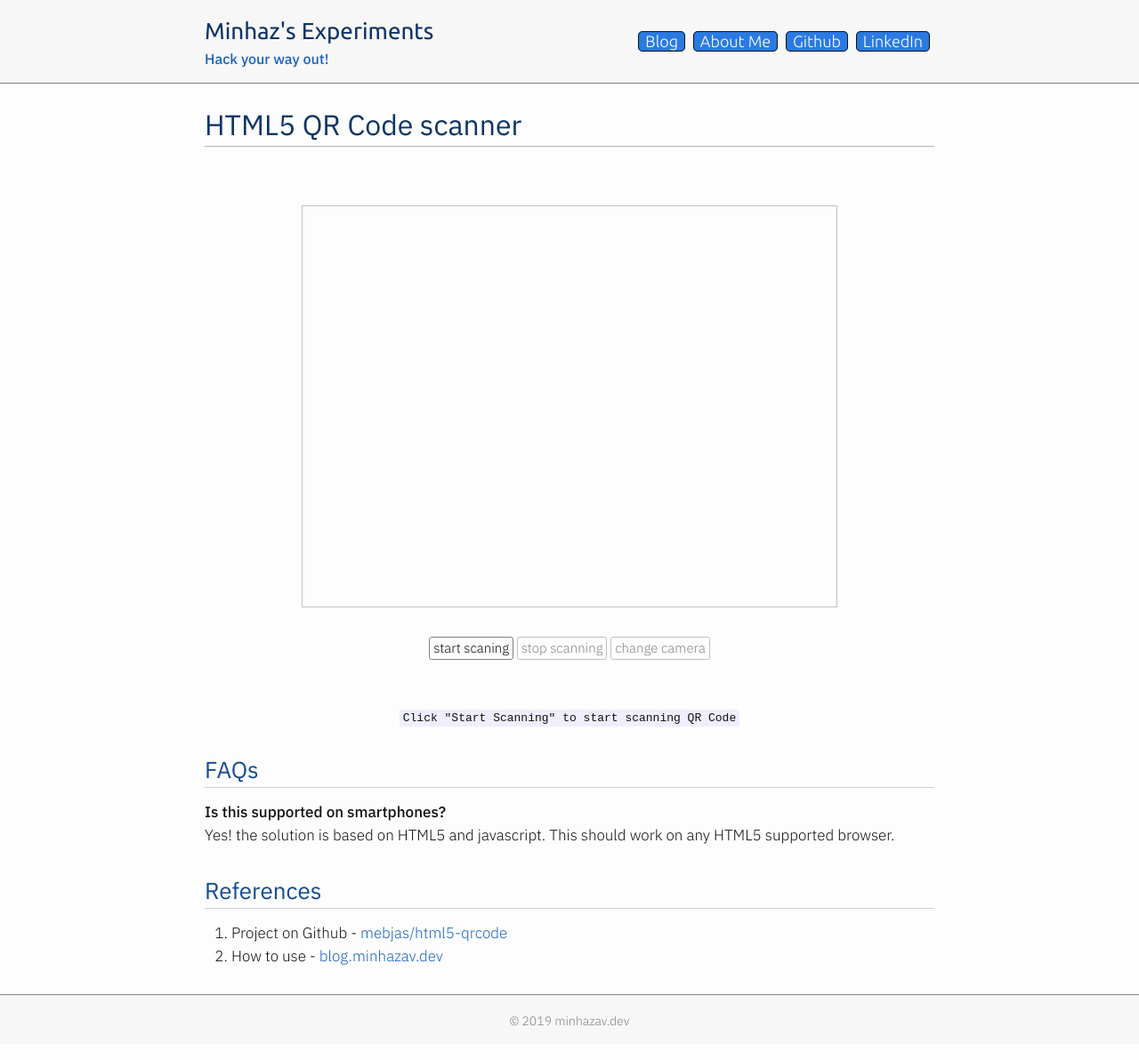
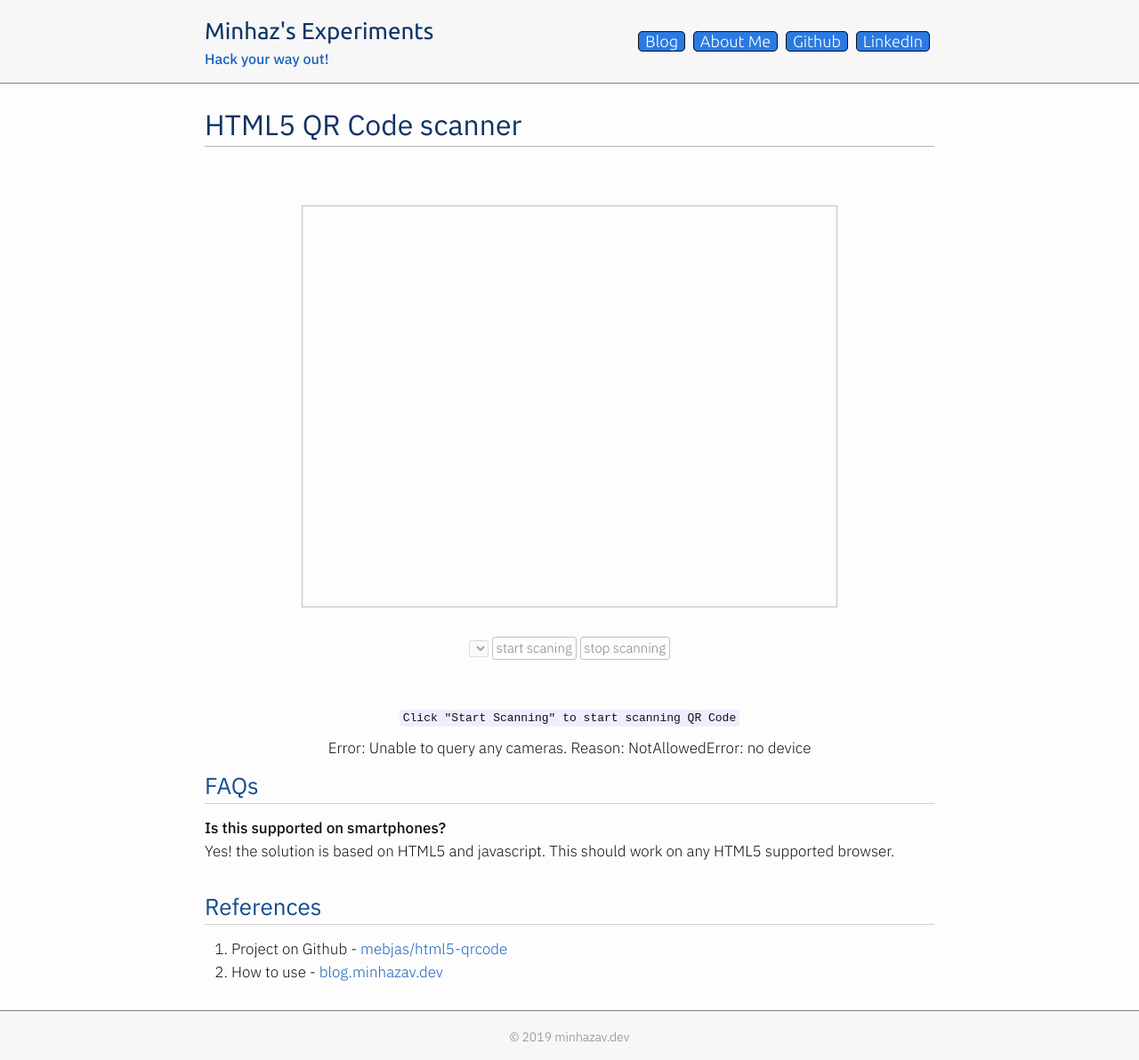
Before and after one commit to mebjas/mebjas.github.io, a Jekyll site: the page built from research/html5-qrcode/index.md, in a window 1280 px wide. Shown: the whole page at 89% size. Built offline with Jekyll 4.4.1, drawn with Linux system fonts in a browser that asks for light colours; some of the changed lines change nothing that is shown.

Commit message:
Attempt3 at fixing qrcode sample.

```diff
--- a/_layouts/research/html5qrcode/layout.html
+++ b/_layouts/research/html5qrcode/layout.html
@@ -29,16 +29,18 @@ button[disabled]{
     <br><br>
 
     <div class="row">
-        <button id="scan" class="btn btn-success btn-sm">start scaning</button>
-        <button id="stop" class="btn btn-warning btn-sm" disabled>stop scanning</button>
-        <button id="change" class="btn btn-warning btn-sm" disabled>change camera</button>
+        <select id="cameraSelection" disabled></select>
+        <button id="scanButton" class="btn btn-success btn-sm" disabled>start scaning</button>
+        <button id="stopButton" class="btn btn-warning btn-sm" disabled>stop scanning</button>
     </div>
     <br><br>
     <div class="row">
         <div class="col-md-12">
             <code>Click "Start Scanning" to <b>start scanning QR Code</b></code>
             <br>
-            <span class="feedback" style="margin: 10px; display: inline-block"></span>
+            <span class="feedback" style="margin: 10px; display: inline-block">
+                querying for available camera options...
+            </span>
             <div id="logging"></div>
         </div>
     </div>
@@ -78,36 +80,62 @@ $(document).ready(function() {
         $(".feedback").html('Video Error: ' + videoError);
     }
 
-    $("#logging").html5_qrcode_cameraCount(function (cameraCount) {
-        $("#logging").html("Number of camera(s) found: " + cameraCount);
-    });
+    var onCamerasEnumerated = function (cameras) {
+        // Cameras found.
+        $("#logging").html("Number of camera(s) found: " +cameras.length);
+        if (cameras.length == 0) {
+            $(".feedback").html("Error: Zero cameras found in the device");
+            return;
+        }
 
-    $("#scan").on('click', function() {
-        $("#scan").prop("disabled", true);
-        $("#stop").prop("disabled", false);
-        $("#change").prop("disabled", false);
-        $("code").html('scanning');
-        $('#qr').html5_qrcode(
-            onQRCodeFoundCallback,
-            onQRCodeNotFoundCallback,
-            onVideoErrorCallback,
-            undefined,
-            { fps : 10 }
-        );
-    });
+        for (i = 0; i < cameras.length; i++) {
+            var camera = cameras[i];
+            var value = camera.id;
+            var name = camera.label == null ? value : camera.label;
+            $("#cameraSelection").append("<option value='" + value+ "'>" + name + "</option>");
+        }
+        $("#cameraSelection").prop("disabled", false);
+        $("#cameraSelection").on("change", function () {
+            console.log("Option changed");
+            console.log($("#cameraSelection").value());
+        })
 
-    $("#stop").on('click', function() {
-        $("#qr").html5_qrcode_stop();
-        $("code").html('Click "Start Scanning" to <b>start scanning QR Code</b>');
-        $("#scan").prop("disabled", false);
-        $("#stop").prop("disabled", true);
-        $("#change").prop("disabled", true);
-        $(".feedback").html("");
-    });
+        // TODO(mebjas): Complete the flow.
+    }
 
-    $("#change").on('click', function() {
-        $("#qr").html5_qrcode_changeCamera();
-    });
+    var onCameraEnumerationFailed = function (errorMessage) {
+        $(".feedback").html("Error: Unable to query any cameras. Reason: " +errorMessage);
+    }
+
+    $(document).html5_qrcode_getSupportedCameras(
+        onCamerasEnumerated, onCameraEnumerationFailed);
+
+    // $("#scan").on('click', function() {
+    //     $("#scan").prop("disabled", true);
+    //     $("#stop").prop("disabled", false);
+    //     $("#change").prop("disabled", false);
+    //     $("code").html('scanning');
+    //     $('#qr').html5_qrcode(
+    //         onQRCodeFoundCallback,
+    //         onQRCodeNotFoundCallback,
+    //         onVideoErrorCallback,
+    //         undefined,
+    //         { fps : 10 }
+    //     );
+    // });
+
+    // $("#stop").on('click', function() {
+    //     $("#qr").html5_qrcode_stop();
+    //     $("code").html('Click "Start Scanning" to <b>start scanning QR Code</b>');
+    //     $("#scan").prop("disabled", false);
+    //     $("#stop").prop("disabled", true);
+    //     $("#change").prop("disabled", true);
+    //     $(".feedback").html("");
+    // });
+
+    // $("#change").on('click', function() {
+    //     $("#qr").html5_qrcode_changeCamera();
+    // });
 });
 
 </script>
--- a/assets/research/html5qrcode/html5-qrcode.js
+++ b/assets/research/html5qrcode/html5-qrcode.js
@@ -4,7 +4,6 @@
     var VIDEO_ERROR_CALLBACK_TAG = "VIDEO_ERROR_CALLBACK_TAG";
     var TIMEOUT_TAG = "TIMEOUT_TAG";
     var STREAM_TAG = "STREAM_TAG";
-    var SOURCE_ID_TAG = "SOURCE_ID_TAG";
     var CAMERA_ID_TAG = "CAMERA_ID_TAG";
     var DEFAULT_HEIGHT = 250;
     var DEFAULT_HEIGHT_OFFSET = 2;
@@ -12,9 +11,8 @@
     var DEFAULT_WIDTH_OFFSET = 2;
     var SCAN_DEFAULT_FPS = 2;
 
-    var cameraIdsInitialized = false;
-    var cameraIdCallbacks = [];
-    var CAMERA_IDS = [];
+    window.URL = window.URL || window.webkitURL || window.mozURL || window.msURL;
+    navigator.getUserMedia = navigator.getUserMedia || navigator.webkitGetUserMedia || navigator.mozGetUserMedia || navigator.msGetUserMedia;
 
     function createVideoElement(width, height) {
         return '<video width="' + width + 'px" height="' + height + 'px"></video>';
@@ -32,54 +30,33 @@
         return 1000 / fps;
     }
 
-    /**
-     * Code to initialise the cameraIds field
-     */
-    function initializeCameraSources (sourceInfos) {
-        for (var i = 0; i !== sourceInfos.length; ++i) {
-            var sourceInfo = sourceInfos[i];
-            if (sourceInfo.kind === 'video') {
-                CAMERA_IDS.push(sourceInfo.id);
-            }
-        }
-
-        cameraIdsInitialized = true;
-        for (i = 0; i < cameraIdCallbacks.length; i++) {
-            cameraIdCallbacks[i](CAMERA_IDS.length);
-        }
-        cameraIdCallbacks = [];
-    }
-
-    if (typeof MediaStreamTrack === 'undefined' ||
-        typeof MediaStreamTrack.getSources === 'undefined') {
-        console.log('This browser does not support MediaStreamTrack.\n\nTry Chrome.');
-    } else {
-        MediaStreamTrack.getSources(initializeCameraSources);
-    }
-
     jQuery.fn.extend({
         /**
          * Initializes QR code scanning on given element.
          *
+         * @param: cameraId (int) - which camera to use
          * @param: qrcodeSuccessCallback (function) - callback on success
          *              type: function (qrCodeMessage) {}
          * @param: qrcodeErrorCallback (function) - callback on QR parse error
          *              type: function (errorMessage) {}
          * @param: videoErrorCallback (function) - callback on video error
          *              type: function (errorMessage) {}
-         * @param: cameraId (int) - which camera to use (Optional)
          * @param: config extra configurations to tune QR code scanner.
          *          Supported fields:
          *           - fps: expected framerate of qr code scanning. example { fps: 2 } means
          *              the scanning would be done every 500 ms.
          */
         html5_qrcode: function(
+            cameraId,
             qrcodeSuccessCallback,
             qrcodeErrorCallback,
             videoErrorCallback,
-            cameraId,
             config) {
             return this.each(function() {
+                if (cameraId == undefined) {
+                    throw "cameraId is required"
+                }
+
                 // Initialize the callbacks
                 qrcodeSuccessCallback = typeof qrcodeSuccessCallback === 'function'
                     ? qrcodeSuccessCallback
@@ -102,16 +79,7 @@
                 $.data(currentElem[0], QRCODE_SUCCESS_CALLBACK_TAG, qrcodeSuccessCallback);
                 $.data(currentElem[0], QRCODE_ERROR_CALLBACK_TAG, qrcodeErrorCallback);
                 $.data(currentElem[0], VIDEO_ERROR_CALLBACK_TAG, videoErrorCallback);
-
-                if (typeof CAMERA_IDS[cameraId] != 'undefined') {
-                    $.data(currentElem[0], SOURCE_ID_TAG, cameraId);
-                } else {
-                    $.data(currentElem[0], SOURCE_ID_TAG, 0);
-                }
-
-                if (typeof CAMERA_IDS[currentElem.data(SOURCE_ID_TAG)] != 'undefined') {
-                    $.data(currentElem[0], CAMERA_ID_TAG, CAMERA_IDS[currentElem.data(SOURCE_ID_TAG)]);
-                }
+                $.data(currentElem[0], CAMERA_ID_TAG, cameraId);
 
                 var height = currentElem.height() == null ? DEFAULT_HEIGHT : currentElem.height();
                 var width = currentElem.width() == null ? DEFAULT_WIDTH : currentElem.width();
@@ -136,9 +104,6 @@
                         $.data(currentElem[0], TIMEOUT_TAG, setTimeout(scan, getTimeoutFromFps(config.fps)));
                     }
                 }; //end snapshot function
-
-                window.URL = window.URL || window.webkitURL || window.mozURL || window.msURL;
-                navigator.getUserMedia = navigator.getUserMedia || navigator.webkitGetUserMedia || navigator.mozGetUserMedia || navigator.msGetUserMedia;
 
                 var successCallback = function (stream) {
                     video.srcObject = stream;
@@ -185,44 +150,60 @@
             });
         },
         /**
-         * Switches camera if available.
-         */
-        html5_qrcode_switchCamera: function() {
-            return this.each(function() {
-                //stop the stream and cancel timeouts
-                $(this).html5_qrcode_stop();
-                $(this).html5_qrcode(
-                    $(this).data(QRCODE_SUCCESS_CALLBACK_TAG),
-                    $(this).data(QRCODE_ERROR_CALLBACK_TAG),
-                    $(this).data(VIDEO_ERROR_CALLBACK_TAG),
-                    ($(this).data(SOURCE_ID_TAG) + 1) % CAMERA_IDS.length
-                );
-            });
-        },
-        /**
-         * Switches camera if available.
-         *
-         * @deprecated use html5_qrcode_switchCamera instead.
-         */
-        html5_qrcode_changeCamera: function() {
-            html5_qrcode_switchCamera();
-        },
-        /**
          * Gets the count of number of available cameras.
          *
-         * @param callback (function) called when camera count is available.
-         *              type: function (cameraCount) {}
+         * @param onSuccessCallback (Function) called when camera count is available.
+         *              type: Function (Array [{ id: String, label: String }]) {}
+         *              This argument is required.
+         * @param onErrorCallback (function) called when enumerating cameras fails.
+         *              type: Function (String)
          */
-        html5_qrcode_cameraCount: function(callback) {
-            if (callback == undefined) {
-                return;
+        html5_qrcode_getSupportedCameras: function(onSuccessCallback, onErrorCallback) {
+            if (typeof onSuccessCallback != 'function') {
+                throw "onSuccessCallback (1st argument) should be a function."
             }
 
-            if (cameraIdsInitialized) {
-                callback(CAMERA_IDS.length);
+            onErrorCallback = typeof onErrorCallback == 'function'
+                ? onErrorCallback
+                : function (error) {
+                    console.error("Unable to retreive supported cameras. Reason: ", error);
+                }
+
+            if (typeof MediaStreamTrack != 'undefined' && typeof MediaStreamTrack.getSources != 'undefined') {
+                var callback = function (sourceInfos) {
+                    var results = [];
+                    for (i = 0; i !== sourceInfos.length; ++i) {
+                        var sourceInfo = sourceInfos[i];
+                        if (sourceInfo.kind === 'video') {
+                            results.push({
+                                id: sourceInfo.id,
+                                label: sourceInfo.label
+                            });
+                        }
+                    }
+                    onSuccessCallback(results);
+                }
+                MediaStreamTrack.getSources(callback);
+            } else if (navigator.mediaDevices && navigator.mediaDevices.enumerateDevices) {
+                navigator.mediaDevices.enumerateDevices()
+                .then(function (devices) {
+                    var results = [];
+                    for (i = 0; i < devices.length; i++) {
+                        var device = devices[i];
+                        if (device.kind == "videoinput") {
+                            results.push({
+                                id: device.deviceId,
+                                label: device.label
+                            });
+                        }
+                    }
+                })
+                .catch(function (err) {
+                    onErrorCallback(err.name + ": " + err.message);
+                });
+            } else {
+                onErrorCallback("unable to query supported devices.");
             }
-
-            cameraIdCallbacks.push(callback);
         }
     });
 })(jQuery);
```
